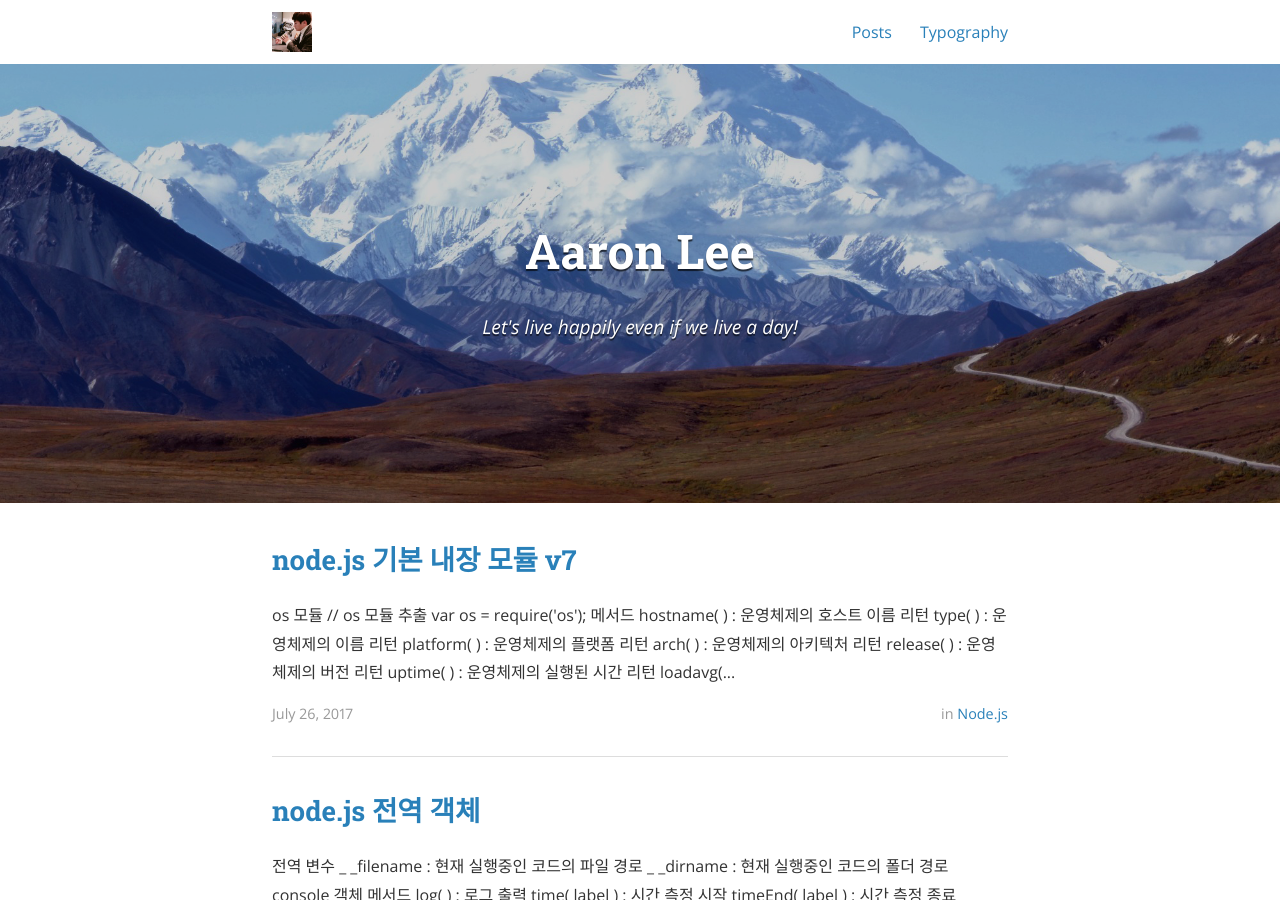
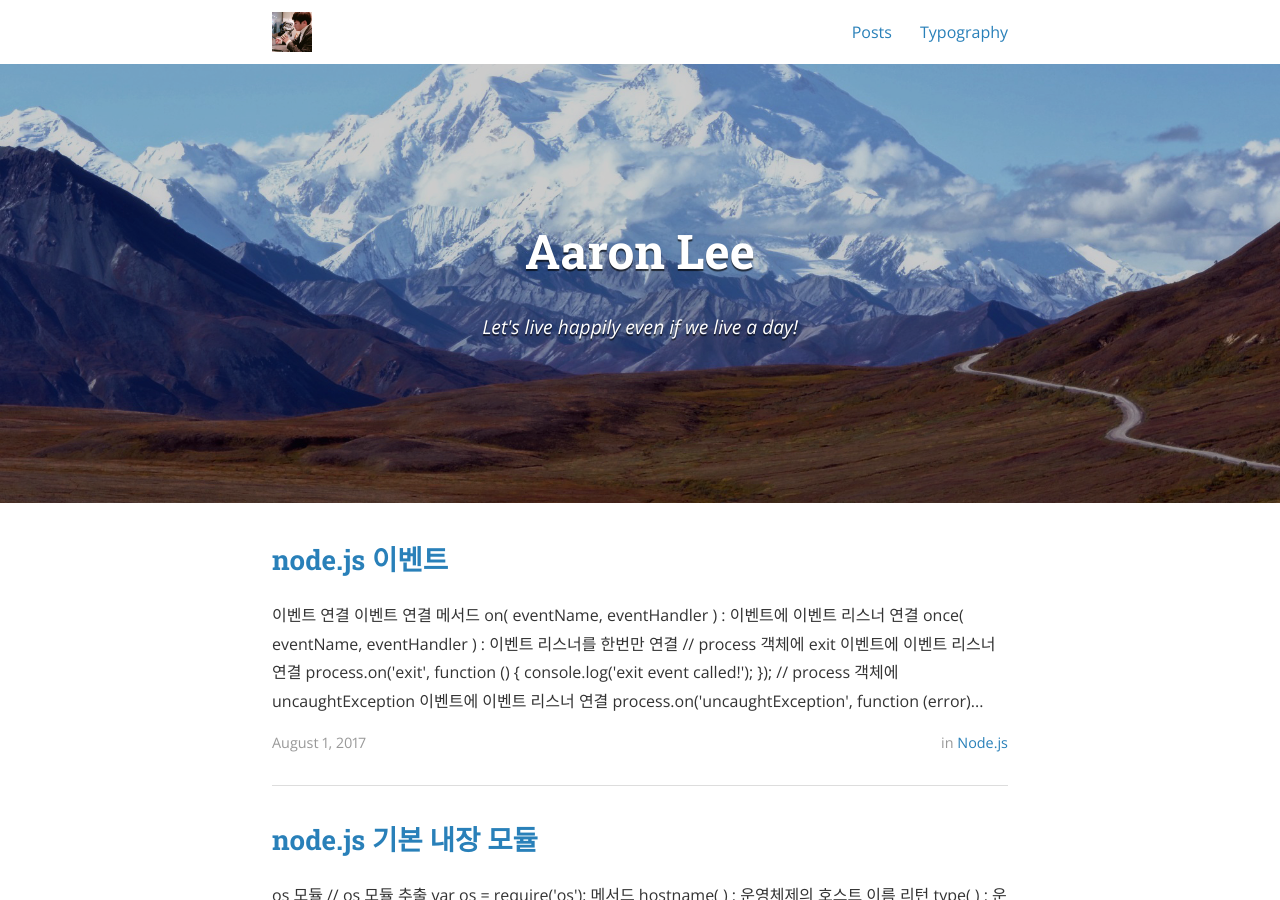
Before and after one commit to aaronleedev/aaronleedev.github.io, a Jekyll site: the page built from index.html, in a window 1280 px wide and 900 px high. Built offline with Jekyll 4.4.1, drawn with Linux system fonts in a browser that asks for light colours; nearby versions of some CDN libraries; the list of posts is cut into pages by our own code; some of the changed lines change nothing that is shown.

Commit message:
modified & added blog post

````diff
--- a/_posts/2017-07-26-node-js-3.markdown
+++ b/_posts/2017-07-26-node-js-3.markdown
@@ -39,6 +39,10 @@ cover:  "/assets/node_js_book_01.png"
 exports.abs = function (number) { ... };
 ```
 ```
+*************
+* main.js *
+*************
+
 // 모듈 추출
 var module = require('./module.js');
 // 모듈 사용
--- a/_posts/2017-07-26-node-js-4.markdown
+++ b/_posts/2017-07-26-node-js-4.markdown
@@ -1,6 +1,6 @@
 ---
 layout: post
-title:  node.js 기본 내장 모듈 v7
+title:  node.js 기본 내장 모듈
 date:   2017-07-26 22:23:00
 author: Aaron Lee
 categories: node.js
--- /dev/null
+++ b/_posts/2017-08-01-node-js-5.markdown
@@ -0,0 +1,142 @@
+---
+layout: post
+title:  node.js 이벤트
+date:   2017-08-01 14:12:00
+author: Aaron Lee
+categories: node.js
+tags:	node.js book study
+cover:  "/assets/node_js_book_01.png"
+---
+
+# 이벤트 연결
+### 이벤트 연결 메서드
+- on( eventName, eventHandler ) : 이벤트에 이벤트 리스너 연결
+- once( eventName, eventHandler ) : 이벤트 리스너를 한번만 연결
+
+```
+// process 객체에 exit 이벤트에 이벤트 리스너 연결
+process.on('exit', function () {
+    console.log('exit event called!');
+});
+
+// process 객체에 uncaughtException 이벤트에 이벤트 리스너 연결
+process.on('uncaughtException', function (error) {
+    console.log('uncaughtException event called!');
+});
+
+// 예외 발생
+error.error.error();
+```
+
+> NOTE_ [Process Events](https://nodejs.org/api/process.html#process_process_events)는 Node.js 문서에서 찾아볼수 있다.
+
+# 이벤트 연결 개수 제한
+하나의 이벤트에 10개가 넘는 이벤트 리스너를 연결할 경우 경고가 발생한다.
+- setMaxListeners( n ) : 이벤트 리스너의 최대 연결 개수를 설정, 무제한 설정시 n=0
+
+```
+// 이벤트 리스너 최대 연결 개수 설정
+process.setMaxListeners(15);
+```
+
+# 이벤트 제거
+### 이벤트 제거 메서드
+- removeListener( eventName, handler ) : 특정 이벤트의 이벤트 리스너 제거
+- removeAllListeners( [eventName] ) : 모든 이벤트 리스너 제거
+
+```
+var onUncaughtException = function (error) {
+    console.log('uncaughtException event called!');
+}
+
+// process 객체에 uncaughtException 이벤트에 이벤트 리스너 연결
+process.on('uncaughtException', onUncaughtException);
+// process 객체에 uncaughtException 이벤트에 이벤트 리스너 연결 해제
+process.removeListener('uncaughtException', onUncaughtException);
+
+// 예외 발생
+error.error.error();
+```
+
+# 이벤트 강제 발생
+### 이벤트 강제 발생 메서드
+- emit( event, [arg1], [arg2], [...] ) : 이벤트 강제 발생
+
+```
+process.on('exit', function () {
+    console.log('안녕히 계세요 .. !');
+});
+
+// 이벤트 강제 발생
+process.emit('exit');
+process.emit('exit');
+process.emit('exit');
+process.emit('exit');
+
+console.log('프로그램 실행 중');
+```
+```
+Command: node   "D:/node.js code/example/event.trigger.js"
+안녕히 계세요 .. !
+안녕히 계세요 .. !
+안녕히 계세요 .. !
+안녕히 계세요 .. !
+프로그램 실행
+안녕히 계세요 .. !
+Program exited with code 0
+```
+
+> NOTE_ 프로그램 강제 종료 메서드
+> [process.exit([code])](https://nodejs.org/api/process.html#process_process_exit_code)
+
+# 이벤트 생성
+이벤트 연결 / 제거 메서드는 EventEmitter 객체의 속성이다.
+### EventEmitter 객체 메서드
+- addEventListener( eventName, eventHandler ) : 이벤트에 이벤트 리스너를 연결
+- on( eventName, eventHandler ) : 이벤트에 이벤트 리스너를 연결
+- once( eventName, eventHandler ) : 이벤트 리스너를 한번만 연결
+- setMaxListeners( n ) : 이벤트 리스너의 최대 연결 개수를 설정, 무제한 설정시 n=0
+- removeListener( eventName, handler ) : 특정 이벤트의 이벤트 리스너 제거
+- removeAllListeners( [eventName] ) : 모든 이벤트 리스너 제거
+
+```
+// EventEmitter 객체 생성
+var custom = new (require('events').EventEmitter)();
+
+// 이벤트 연결
+custom.on('tick', function () {
+    console.log('이벤트 발생!');
+});
+
+// 이벤트 강제 발생
+custom.emit('tick');
+```
+```
+Command: node   "D:/node.js code/example/event.create.js"
+이벤트 발생!
+Program exited with code 0
+```
+
+### 이벤트 생성 부분과 연결 부분 모듈로 분리
+```
+*****************
+* event.rint.js *
+*****************
+
+exports.timer = new (require('events').EventEmitter)();
+
+setInterval(function () {
+   exports.timer.emit('tick');
+}, 1000);
+```
+```
+*****************
+* event.app.js *
+*****************
+
+var rint = require('./rint');
+
+rint.timer.on('tick', function () {
+    console.log('이벤트 발생!');
+});
+```
````
